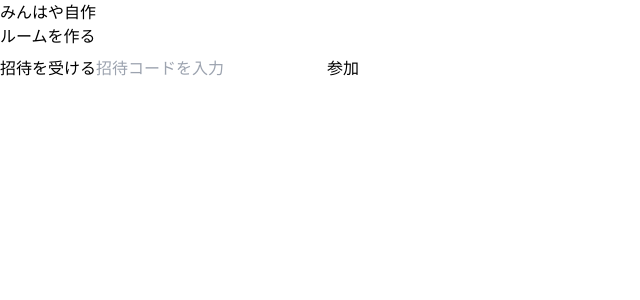
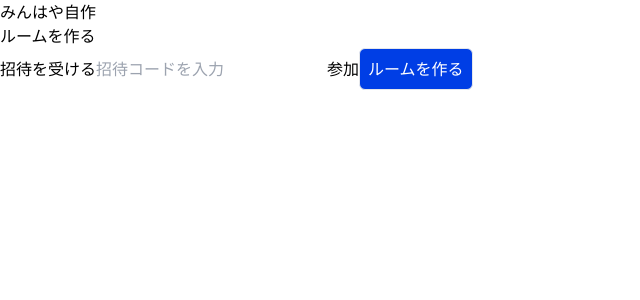
Before and after one commit to kinjo1130/quiz-minhaya, a Nuxt app: page / in a window 1280 px wide. Shown: the top 300 px of the page, without its empty margins (0-640 px from the left). Built offline with nearby package versions, Linux system fonts and the light colour scheme; no server answers.

Commit message:
buttonとアイコンのアニメーションを追加

```diff
--- a/components/Button.vue
+++ b/components/Button.vue
@@ -1,11 +1,30 @@
 <script setup lang="ts">
+
 const props = defineProps<{
   type: 'button' | 'submit' | 'reset';
   // class: string;
+  buttonType: 'normal' | 'outline' | 'text';
+  disabled?: boolean;
+  isLoading?: boolean;
+  onClick?:() => void;
 }>()
 </script>
 <template>
-  <button :type="props.type" class="rounded-full p-2 text-white">
-    <slot></slot>
+  <button
+    :type="props.type"
+    class="rounded-md p-2 border bg-primary text-white"
+    :class="{
+      'bg-primary hover:bg-[#003EFF] text-white': !props.disabled && props.buttonType === 'normal',
+      'bg-white hover:bg-gray-100 text-gray-700 border-gray-300': !props.disabled && props.buttonType === 'outline',
+      'bg-white hover:bg-gray-100 text-gray-700': !props.disabled && props.buttonType === 'text',
+      'bg-gray-500 cursor-not-allowed': props.disabled || props.isLoading,
+    }"
+    :disabled="props.disabled || props.isLoading"
+    @click="props.onClick"
+  >
+    <div class="flex flex-row">
+      <IconLoading v-if="props.isLoading" />
+      <slot />
+    </div>
   </button>
 </template>
--- /dev/null
+++ b/components/IconLoading.vue
@@ -0,0 +1,7 @@
+<script setup lang="ts">
+</script>
+<template>
+  <div className="flex justify-center">
+    <div className="animate-spin h-6 w-6 border-4 border-black rounded-full border-t-transparent" />
+  </div>
+</template>
--- a/pages/index.vue
+++ b/pages/index.vue
@@ -11,7 +11,11 @@
     <button type="submit">
       参加
     </button>
-    <Button type="button" button-type="normal">
+    <Button
+      type="button"
+      button-type="normal"
+      @click="pushTest"
+    >
       ルームを作る
     </Button>
   </form>
@@ -21,6 +25,9 @@ definePageMeta({
   middleware: 'auth'
 })
 
+const pushTest = ()=>{
+  console.log("pushTest")
+}
 const router = useRouter()
 // リアルタイムにログインしているユーザーの情報を取得する
 
--- a/tailwind.config.js
+++ b/tailwind.config.js
@@ -10,7 +10,11 @@ module.exports = {
     './app.vue'
   ],
   theme: {
-    extend: {}
+    extend: {
+      colors: {
+        primary: '#003EE5'
+      }
+    }
   },
   plugins: []
 }
```
